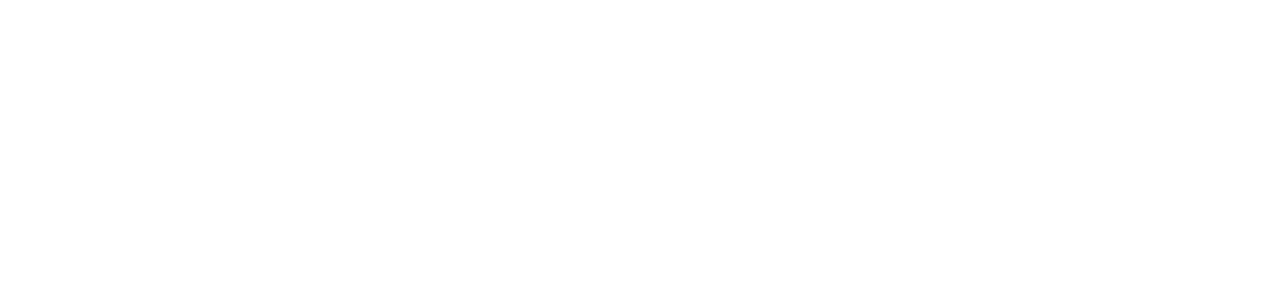
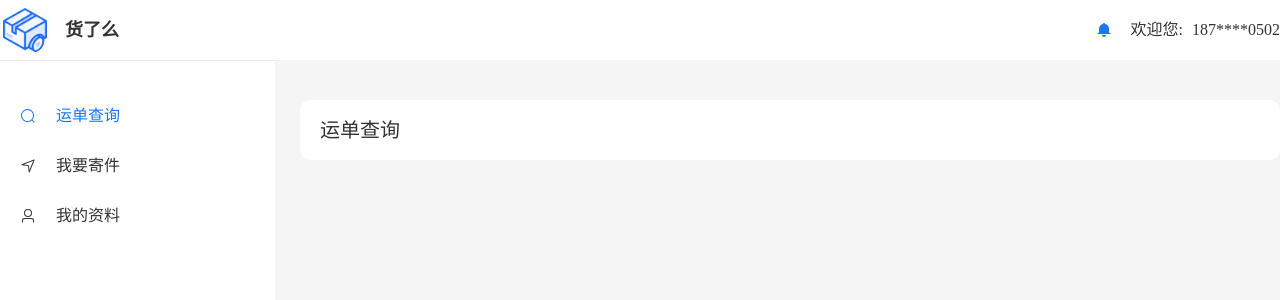
Before and after one commit to chen-le-802/Logistics_racking_sys_front, a Vue app: page / in a window 1280 px wide. Before the commit this address had no page. Shown: the top 300 px of the page. Built offline with nearby package versions, Linux system fonts and the light colour scheme.

Commit message:
写了header,sidebar,封装了路由

```diff
--- a/components.d.ts
+++ b/components.d.ts
@@ -8,7 +8,12 @@ export {}
 /* prettier-ignore */
 declare module 'vue' {
   export interface GlobalComponents {
+    ElIcon: typeof import('element-plus/es')['ElIcon']
+    ElMenu: typeof import('element-plus/es')['ElMenu']
+    ElMenuItem: typeof import('element-plus/es')['ElMenuItem']
+    Header: typeof import('./src/components/shared/Header.vue')['default']
     RouterLink: typeof import('vue-router')['RouterLink']
     RouterView: typeof import('vue-router')['RouterView']
+    Sidebar: typeof import('./src/components/Sidebar.vue')['default']
   }
 }
--- a/index.html
+++ b/index.html
@@ -1,10 +1,19 @@
 <!DOCTYPE html>
-<html lang="">
+<html lang="zh-CN"></html>
   <head>
     <meta charset="UTF-8">
     <link rel="icon" href="/favicon.ico">
     <meta name="viewport" content="width=device-width, initial-scale=1.0">
-    <title>Vite App</title>
+    <title>货了么 | 物流管理系统</title>
+    <meta name="description" content="货了么物流管理系统，提供高效、智能的仓储与物流解决方案，助力企业提升物流效率。">
+    <meta name="keywords" content="物流管理系统, 仓储, 货了么, 物流, 供应链, 智能物流, 运输, 仓库管理">
+    <meta name="author" content="货了么">
+    <meta property="og:title" content="物流管理系统 | 货了么">
+    <meta property="og:description" content="高效智能的物流管理系统，助力企业提升物流效率。">
+    <meta property="og:type" content="website">
+    <meta property="og:locale" content="zh_CN">
+    <meta property="og:url" content="https://your-domain.com/">
+    <meta property="og:site_name" content="货了么">
   </head>
   <body>
     <div id="app"></div>
--- /dev/null
+++ b/src/assets/styles/global.css
@@ -0,0 +1,10 @@
+body{
+    font-size: 16px;
+    background-color: #f5f5f5;
+    line-height: 1.6;
+    color:#333333
+}
+.w{
+    max-width: 1400px;
+    margin: 0 auto;
+}
--- /dev/null
+++ b/src/assets/styles/reset.css
@@ -0,0 +1,100 @@
+/* Reset CSS v1.0 */
+/* Box sizing rules */
+*,
+*::before,
+*::after {
+  box-sizing: border-box;
+  margin: 0;
+  padding: 0;
+}
+
+/* Remove default margin */
+body,
+h1,
+h2,
+h3,
+h4,
+h5,
+h6,
+p,
+figure,
+blockquote,
+dl,
+dd {
+  margin: 0;
+}
+
+/* Remove list styles on ul, ol elements with a list role */
+ul,
+ol{
+  list-style: none;
+}
+
+/* Set core root defaults */
+html:focus-within {
+  scroll-behavior: smooth;
+}
+
+/* Set core body defaults */
+body {
+  min-height: 100vh;
+  text-rendering: optimizeSpeed;
+  line-height: 1.5;
+}
+
+/* A elements that don't have a class get default styles */
+a:not([class]) {
+  text-decoration-skip-ink: auto;
+}
+
+/* Make images easier to work with */
+img,
+picture {
+  max-width: 100%;
+  display: block;
+}
+
+/* Inherit fonts for inputs and buttons */
+input,
+button,
+textarea,
+select {
+  font: inherit;
+}
+
+/* Remove all animations, transitions and smooth scroll for people that prefer not to see them */
+@media (prefers-reduced-motion: reduce) {
+  html:focus-within {
+    scroll-behavior: auto;
+  }
+
+  *,
+  *::before,
+  *::after {
+    animation-duration: 0.01ms !important;
+    animation-iteration-count: 1 !important;
+    transition-duration: 0.01ms !important;
+    scroll-behavior: auto !important;
+  }
+}
+
+/* Remove default button styling */
+button {
+  background: none;
+  border: none;
+  cursor: pointer;
+  padding: 0;
+}
+
+/* Remove default fieldset styling */
+fieldset {
+  border: none;
+  margin: 0;
+  padding: 0;
+}
+
+/* Remove default table spacing */
+table {
+  border-collapse: collapse;
+  border-spacing: 0;
+}
--- /dev/null
+++ b/src/components/Sidebar.vue
@@ -0,0 +1,62 @@
+<template>
+    <div class="sidebar">
+        <div class="menu">
+            <ul>
+                <li
+                    :class="{ active: activeIndex === 0 }"
+                    @click="activeIndex = 0"
+                ><el-icon><Search /></el-icon>运单查询</li>
+                <li
+                    :class="{ active: activeIndex === 1 }"
+                    @click="activeIndex = 1"
+                ><el-icon><Position /></el-icon>我要寄件</li>
+                <li
+                    :class="{ active: activeIndex === 2 }"
+                    @click="activeIndex = 2"
+                ><el-icon><User /></el-icon>我的资料</li>
+            </ul>
+        </div>
+    </div>
+</template>
+<script lang="ts" setup>
+import { ref } from 'vue';
+import { ElIcon } from 'element-plus';
+import { Search, Position, User } from '@element-plus/icons-vue';
+
+const activeIndex = ref(0);
+</script>
+<style scoped lang="css">
+.sidebar{
+    width:275px;
+    height: calc(100vh - 60px);
+    background-color: #fff;
+    font-weight: 500;
+}
+.sidebar .menu {
+    width: 100%;
+    height: 100%;
+    display: flex;
+    flex-direction: column;
+    padding: 0 20px;
+    border-top: 1px solid #e8e8e8;
+}
+.sidebar .menu ul {
+    width:100px;
+    margin-top: 30px;
+}
+.sidebar .menu ul li{
+    display: flex;
+    align-items: center;
+    justify-content: space-between;
+    width: 100%;
+    height: 50px;
+    line-height: 50px;
+    cursor: pointer;
+}
+.sidebar .menu ul li:hover {
+    color: #1A76F3;
+}
+.active {
+    color: #1A76F3;
+}
+</style>
--- /dev/null
+++ b/src/components/shared/Header.vue
@@ -0,0 +1,70 @@
+<template>
+    <div class="container">
+    <header class="header">
+        <div class="left">
+            <div class="logo-title">
+                <div class="logo"></div>
+                <p class="title">货了么</p>
+            </div>
+        </div>
+        <div class="right">
+            <div class="message"><el-icon><BellFilled color="#1A76F3"/></el-icon></div>
+            <div class="user-info">欢迎您: <span class="phone-number">187****0502</span></div>
+        </div>
+    </header>
+    </div>
+</template>
+<script lang="ts" setup>
+import { ElIcon } from 'element-plus';
+import { BellFilled } from '@element-plus/icons-vue';
+</script>
+<style scoped lang="css">
+.container{
+    display: flex;
+    align-items: center;
+    height: 60px;
+    width: 100%;
+    margin:0 auto;
+    background-color: #fff;
+}
+.header{
+    width:1400px;
+    margin:0 auto;
+    display: flex;
+    align-items: center;
+    justify-content: space-between;
+}
+.logo-title {
+    display: flex;
+    align-items: center;
+}
+.logo-title .logo{
+    width:50px;
+    height: 50px;
+    border-radius: 50%;
+    background-image: url('@/assets/images/common/logo.png');
+    background-size: cover;
+}
+.logo-title .title {
+    font-size: 18px;
+    font-weight:600;
+    margin-left: 15px;
+}
+.right {
+    display: flex;
+    align-items: center;
+}
+.right .message {
+    width: 20px;
+    height: 20px;
+    cursor: pointer;
+    margin-right: 15px;
+}
+.phone-number{
+    margin-left: 5px;
+    cursor: pointer;
+}
+.phone-number:hover {
+    color: #1A76F3;
+}
+</style>
--- a/src/main.ts
+++ b/src/main.ts
@@ -1,7 +1,8 @@
 
 import { createApp } from 'vue'
 import { createPinia } from 'pinia'
-import { ElMessage } from 'element-plus'
+import "@/assets/styles/reset.css"
+import "@/assets/styles/global.css"
 
 import App from './App.vue'
 import router from './router'
--- a/src/router/index.ts
+++ b/src/router/index.ts
@@ -1,11 +1,12 @@
 import { createRouter, createWebHistory } from 'vue-router'
+import type { RouteRecordRaw } from 'vue-router'
+import frontRoutes from './modules/frontend'
 
-
+const routes:Array<RouteRecordRaw> = [
+  ...frontRoutes,
+]
 const router = createRouter({
   history: createWebHistory(import.meta.env.BASE_URL),
-  routes: [
-
-  ],
+  routes
 })
-
 export default router
--- /dev/null
+++ b/src/router/modules/frontend.ts
@@ -0,0 +1,12 @@
+// @/router/frontRoutes.ts
+import type { RouteRecordRaw } from 'vue-router'
+
+const frontRoutes: Array<RouteRecordRaw> = [
+  {
+    path: '/',
+    name: 'Home',
+    component: () => import('@/views/frontend/HomeView.vue')
+  },
+]
+
+export default frontRoutes
--- /dev/null
+++ b/src/views/frontend/HomeView.vue
@@ -0,0 +1,34 @@
+<template>
+    <div class="home-view">
+       <Header></Header>
+       <div class="w containner">
+       <Sidebar></Sidebar>
+       <div class="content">
+        <div class="title-box">运单查询</div>
+       </div>
+       </div>
+    </div>
+</template>
+<script lang="ts" setup>
+
+</script>
+<style scoped lang="css">
+.containner {
+    display: flex;
+}
+.content{
+    flex:1;
+    margin-left: 25px;
+}
+.content .title-box{
+    height: 60px;
+    border-radius: 10px;
+    margin-top: 40px;
+    display: flex;
+    align-items: center;
+    font-size: 20px;
+    text-indent: 1em;
+    background-color: #fff;
+}
+
+</style>
```
Also changed, not shown: src/assets/images/common/logo.png (added), src/router/modules/admin.ts (added), src/views/frontend/Search.vue (added), 1 other file (tests, documents, lock files or other folders).
